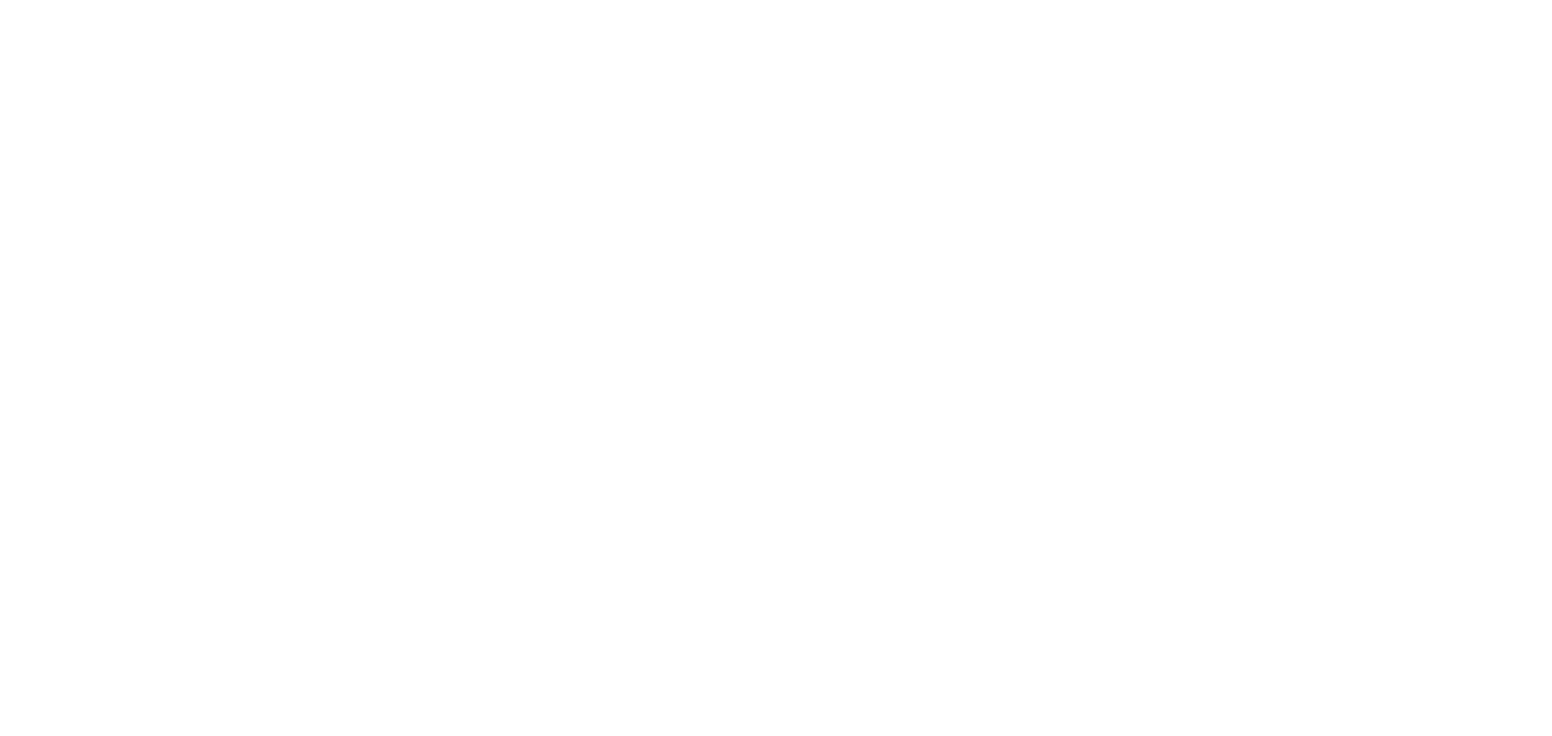
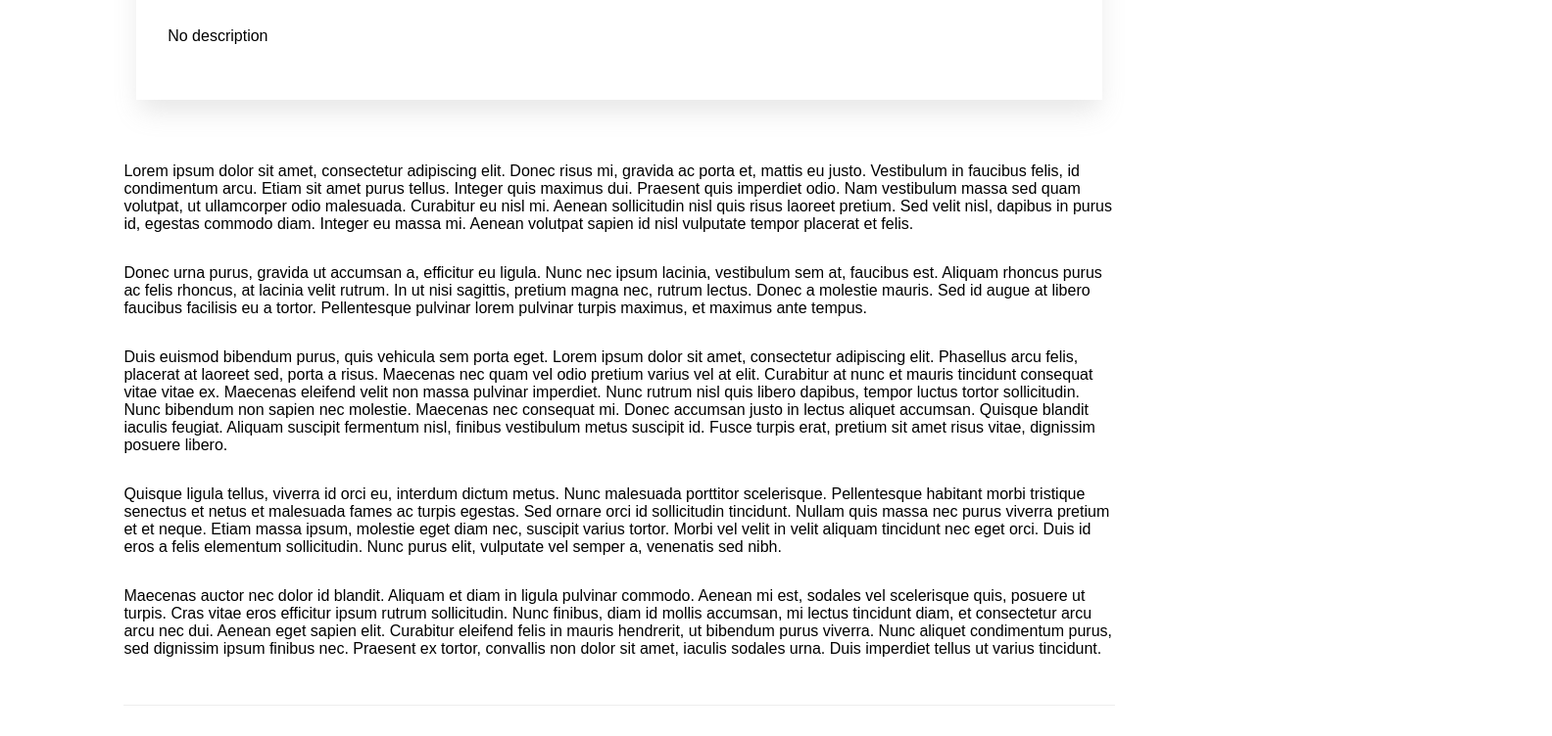
Before and after one commit to ygg-m/angular-blog, an Angular app: page /post in a window 1280 px wide. Shown: the part 764-1516 px from the top of the page at 98% size, 1584 px wide, since content can reach past the window. Before the commit the page ends 800 px from the top, so only its background shows below. Built offline with nearby package versions, Linux system fonts and the light colour scheme.

Commit message:
feat: page post base html

```diff
--- a/src/app/Components/featured-post/featured-post.component.html
+++ b/src/app/Components/featured-post/featured-post.component.html
@@ -10,7 +10,7 @@
 
     <div class="title">
       <h2>{{ title }}</h2>
-      <div class="icon">
+      <div class="icon" *ngIf="post === false">
         <img src="../../../assets/arrow-up-outline.svg" alt="" />
       </div>
     </div>
--- a/src/app/Components/featured-post/featured-post.component.ts
+++ b/src/app/Components/featured-post/featured-post.component.ts
@@ -15,6 +15,7 @@
   @Input() title: string = 'No title';
   @Input() description: string = 'No description';
   @Input() tags: string[] = [];
+  @Input() post: boolean = false;
 
   ngOnInit(): void {}
 }
--- a/src/app/Pages/post/post.component.html
+++ b/src/app/Pages/post/post.component.html
@@ -1 +1,62 @@
-<p>post works!</p>
+<app-navbar></app-navbar>
+
+<app-featured-post [post]="true"></app-featured-post>
+
+<div class="post-body">
+  <p>
+    Lorem ipsum dolor sit amet, consectetur adipiscing elit. Donec risus mi,
+    gravida ac porta et, mattis eu justo. Vestibulum in faucibus felis, id
+    condimentum arcu. Etiam sit amet purus tellus. Integer quis maximus dui.
+    Praesent quis imperdiet odio. Nam vestibulum massa sed quam volutpat, ut
+    ullamcorper odio malesuada. Curabitur eu nisl mi. Aenean sollicitudin nisl
+    quis risus laoreet pretium. Sed velit nisl, dapibus in purus id, egestas
+    commodo diam. Integer eu massa mi. Aenean volutpat sapien id nisl vulputate
+    tempor placerat et felis.
+  </p>
+
+  <p>
+    Donec urna purus, gravida ut accumsan a, efficitur eu ligula. Nunc nec ipsum
+    lacinia, vestibulum sem at, faucibus est. Aliquam rhoncus purus ac felis
+    rhoncus, at lacinia velit rutrum. In ut nisi sagittis, pretium magna nec,
+    rutrum lectus. Donec a molestie mauris. Sed id augue at libero faucibus
+    facilisis eu a tortor. Pellentesque pulvinar lorem pulvinar turpis maximus,
+    et maximus ante tempus.
+  </p>
+
+  <p>
+    Duis euismod bibendum purus, quis vehicula sem porta eget. Lorem ipsum dolor
+    sit amet, consectetur adipiscing elit. Phasellus arcu felis, placerat at
+    laoreet sed, porta a risus. Maecenas nec quam vel odio pretium varius vel at
+    elit. Curabitur at nunc et mauris tincidunt consequat vitae vitae ex.
+    Maecenas eleifend velit non massa pulvinar imperdiet. Nunc rutrum nisl quis
+    libero dapibus, tempor luctus tortor sollicitudin. Nunc bibendum non sapien
+    nec molestie. Maecenas nec consequat mi. Donec accumsan justo in lectus
+    aliquet accumsan. Quisque blandit iaculis feugiat. Aliquam suscipit
+    fermentum nisl, finibus vestibulum metus suscipit id. Fusce turpis erat,
+    pretium sit amet risus vitae, dignissim posuere libero.
+  </p>
+
+  <p>
+    Quisque ligula tellus, viverra id orci eu, interdum dictum metus. Nunc
+    malesuada porttitor scelerisque. Pellentesque habitant morbi tristique
+    senectus et netus et malesuada fames ac turpis egestas. Sed ornare orci id
+    sollicitudin tincidunt. Nullam quis massa nec purus viverra pretium et et
+    neque. Etiam massa ipsum, molestie eget diam nec, suscipit varius tortor.
+    Morbi vel velit in velit aliquam tincidunt nec eget orci. Duis id eros a
+    felis elementum sollicitudin. Nunc purus elit, vulputate vel semper a,
+    venenatis sed nibh.
+  </p>
+
+  <p>
+    Maecenas auctor nec dolor id blandit. Aliquam et diam in ligula pulvinar
+    commodo. Aenean mi est, sodales vel scelerisque quis, posuere ut turpis.
+    Cras vitae eros efficitur ipsum rutrum sollicitudin. Nunc finibus, diam id
+    mollis accumsan, mi lectus tincidunt diam, et consectetur arcu arcu nec dui.
+    Aenean eget sapien elit. Curabitur eleifend felis in mauris hendrerit, ut
+    bibendum purus viverra. Nunc aliquet condimentum purus, sed dignissim ipsum
+    finibus nec. Praesent ex tortor, convallis non dolor sit amet, iaculis
+    sodales urna. Duis imperdiet tellus ut varius tincidunt.
+  </p>
+</div>
+
+<app-footer></app-footer>
--- a/src/app/Pages/post/post.component.sass
+++ b/src/app/Pages/post/post.component.sass
@@ -0,0 +1,9 @@
+.post-body
+    padding: 2rem 0
+    width: 80%
+    margin: auto
+    margin-bottom: 5rem
+    border-bottom: solid 1px #eee
+
+    p
+        padding: 1rem 0
```
